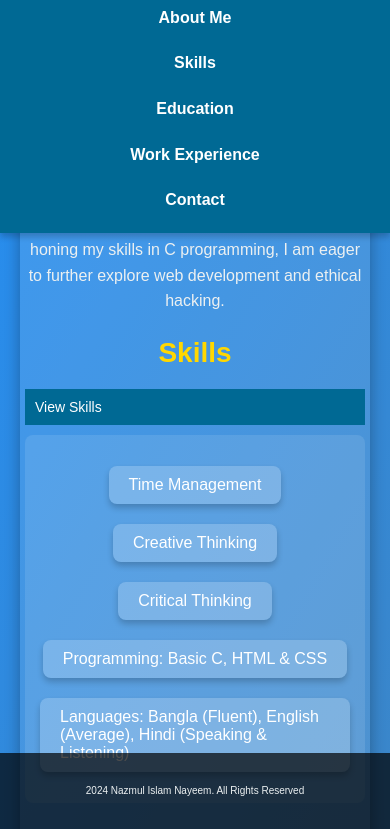
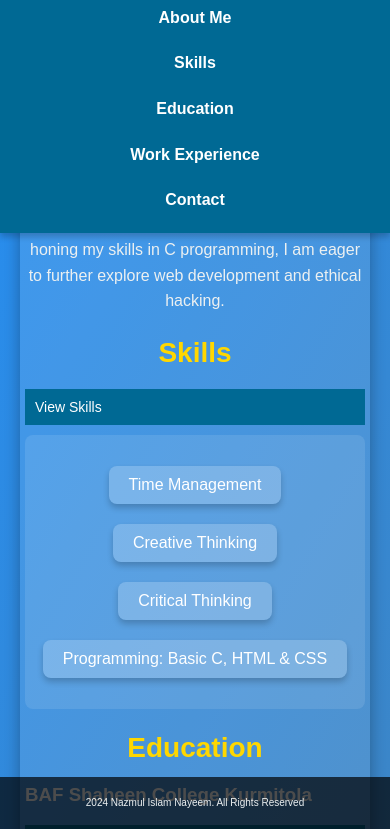
Before and after one commit to nazmulislamna/portfolio, a plain HTML site: page index.html in a window 390 px wide. Both pictures are taken after a click on the button "View Skills". Shown: the part 458-1287 px from the top of the page. Drawn offline with Linux system fonts and the light colour scheme.

Commit message:
index.html

```diff
--- a/index.html
+++ b/index.html
@@ -79,10 +79,10 @@
 
         footer {
             text-align: center;
-            padding: 20px 0;
+            padding: 8px 0;
             background: rgba(0, 0, 0, 0.7);
             color: #fff;
-            font-size: 14px;
+            font-size: 12px;
             position: fixed;
             bottom: 0;
             width: 100%;
@@ -248,7 +248,7 @@
             }
 
             .content {
-                padding: 10px;
+                padding: 8px;
             }
 
             /* Language Section */
@@ -258,12 +258,12 @@
 
             /* Footer */
             footer p {
-                font-size: 12px;
+                font-size: 10px;
             }
 
             /* Reduce space between sections */
             section {
-                margin-bottom: 20px;
+                margin-bottom: 8px;
             }
         }
 
@@ -356,13 +356,13 @@
                     <li>Creative Thinking</li>
                     <li>Critical Thinking</li>
                     <li>Programming: Basic C, HTML & CSS</li>
-                    <li>Languages: Bangla (Fluent), English (Average), Hindi (Speaking & Listening)</li>
                 </ul>
             </div>
         </section>
 
         <section id="education">
             <h2>Education</h2>
+            <h3>BAF Shaheen College Kurmitola</h3>
             <button class="collapsible">Junior School Certificate</button>
             <div class="content">
                 <ul>
@@ -395,7 +395,7 @@
             <button class="collapsible">Professional Work</button>
             <div class="content">
                 <ul>
-                    <li>Home Tutor (2023 - Present): Providing personalized tuition to students in Computer Science and Programming.</li>
+                    <li>Home Tutor (2023 - Present): Providing personalized tuition to students.</li>
                 </ul>
             </div>
         </section>
```
